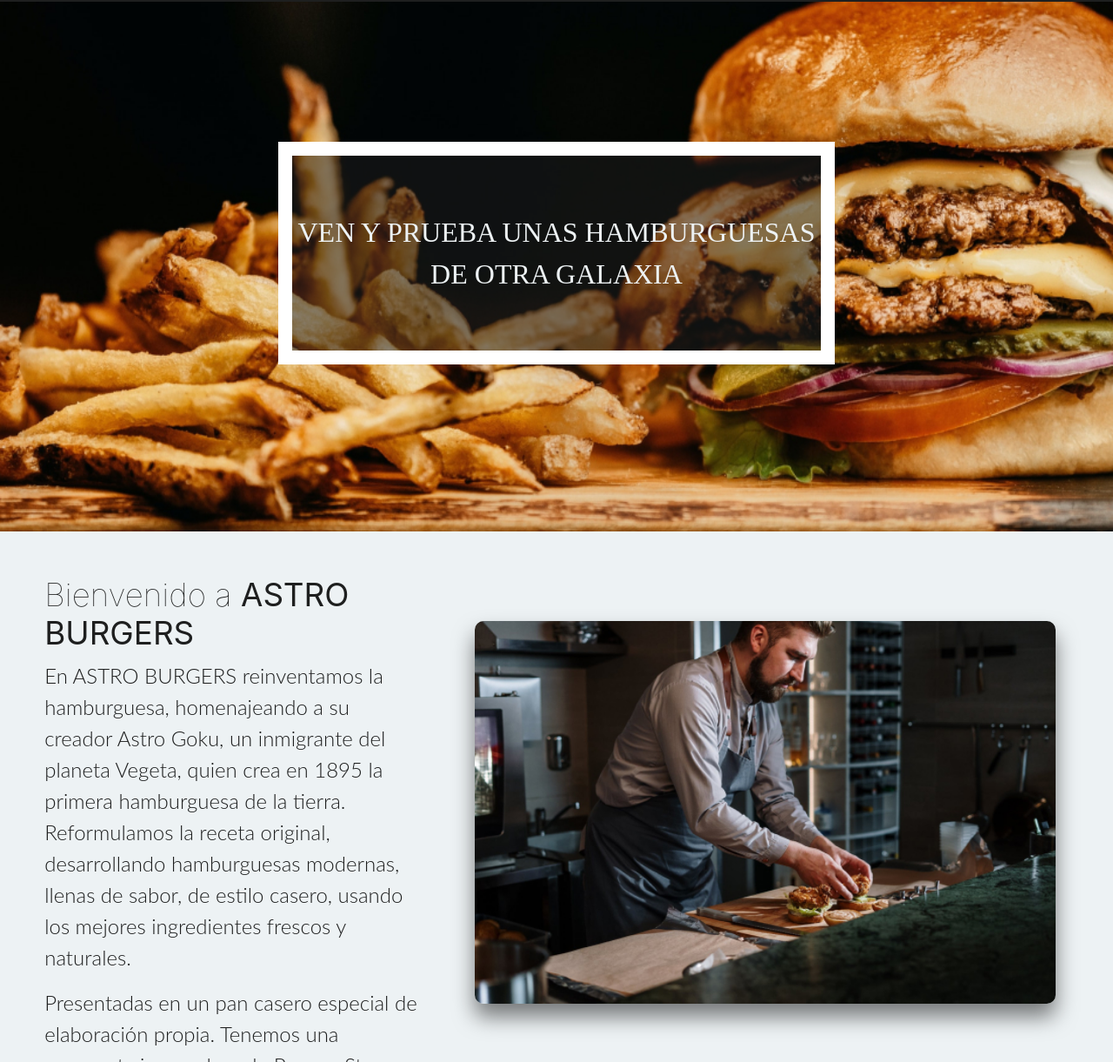
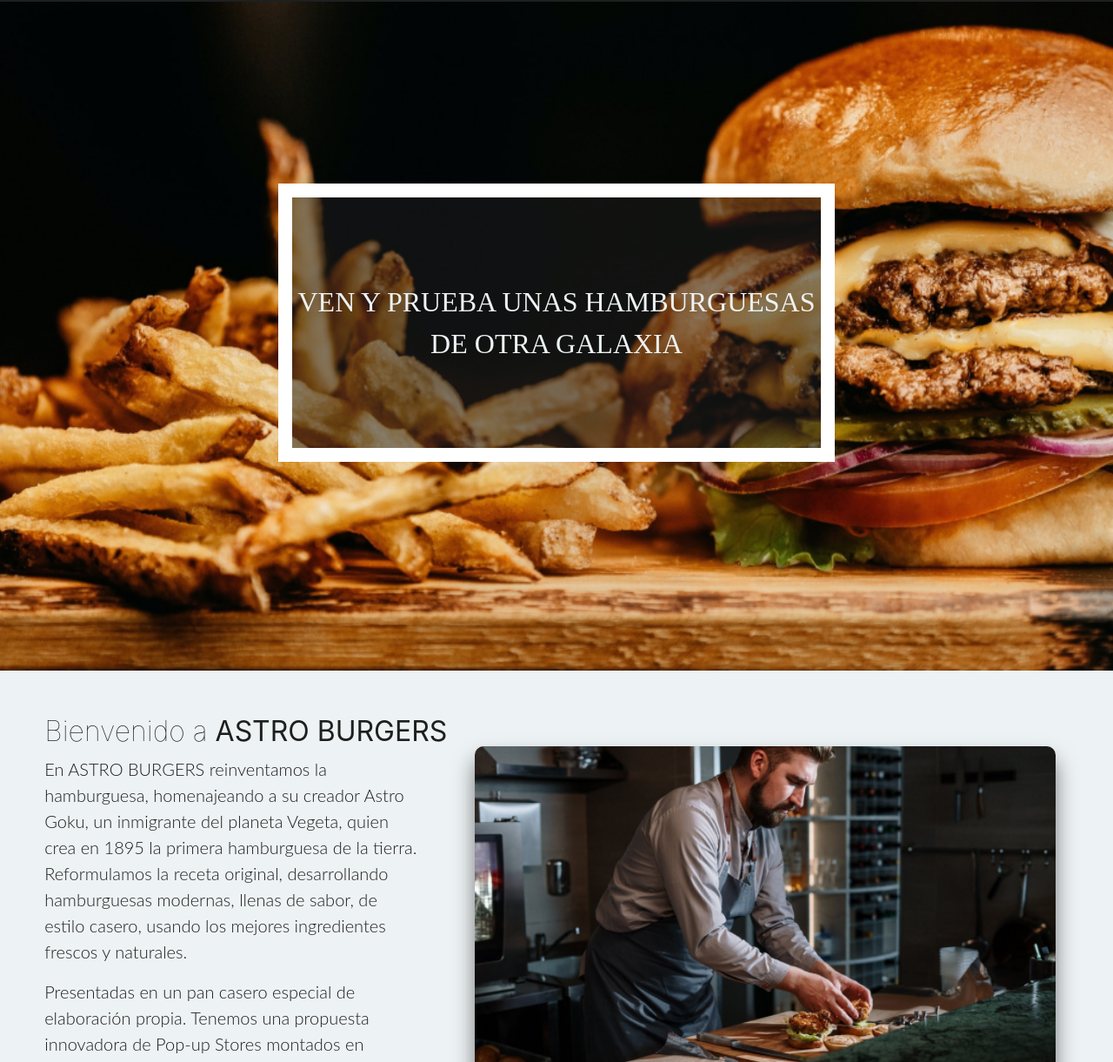
Before and after one commit to Noraklav/Astro_Burgers_v1.3, a plain HTML site: page index.html in a window 1280 px wide. Shown: the part 79-1300 px from the top of the page at 87% size. Drawn offline with nearby package versions, Linux system fonts and the light colour scheme; files that its build step writes are made by us from their sources; a web font is replaced by a local one.

Commit message:
Intento #5 correccion index mobile

```diff
--- a/scss/_index.scss
+++ b/scss/_index.scss
@@ -5,7 +5,7 @@
 .main__banner{
     background-image: url(../dist/assets/Home/header.jpg);
     width: 100%;
-    height: 40rem;
+    height: 100vh;
     display: flex;
     background-size: cover;
     background-position: center center;
@@ -46,7 +46,7 @@
         .welcome__img__container{
             display: flex;
             width: 100%;
-            height: 100vh;
+            height: 80vh;
             background-size: cover;
             justify-content: center;
             align-items: center;
@@ -107,9 +107,9 @@
             flex-flow: column;
             justify-content: space-evenly;
             width: 70%;
-            height: 70vh;
+            height: auto;
             h3{
-                font-size: 230%;
+                font-size: 2rem;
                 font-weight: 100;
                 b{
                     text-transform: uppercase;
@@ -118,7 +118,7 @@
             p{
                 display: flex;
                 justify-content: left;
-                font-size: 150%;
+                font-size: 1.25rem;
                 font-weight: 300;
                 font-family: 'Lato';
                 width: 90%;
```
Also changed, not shown: scss/main.css, 1 other file.
